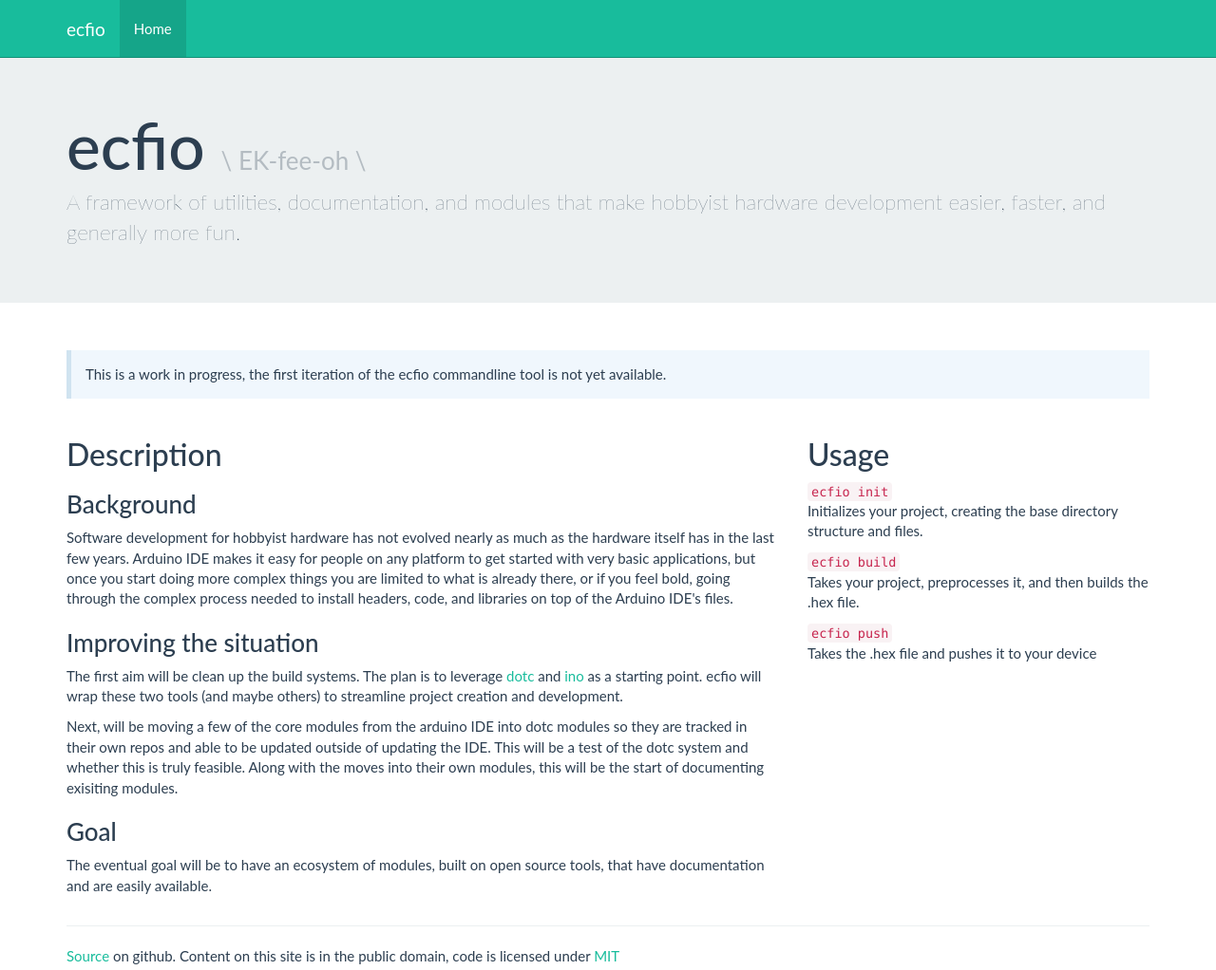
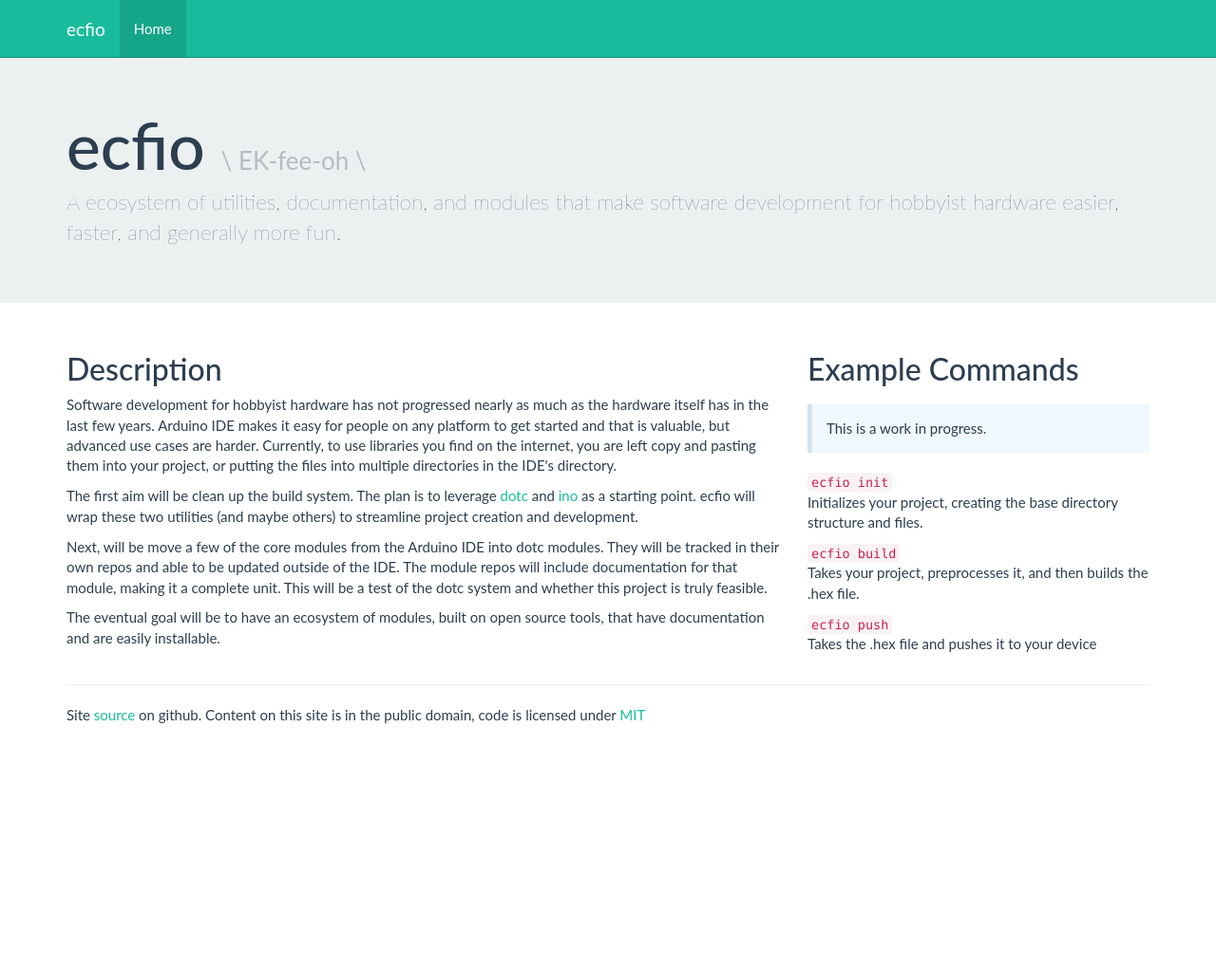
Before and after one commit to wraithan/ecfio-site, a plain HTML site: page index.html in a window 1280 px wide. Shown: the whole page at 95% size. After the commit the page ends 800 px from the top, so only its background shows below. Drawn offline with Linux system fonts and the light colour scheme.

Commit message:
update content

```diff
--- a/index.html
+++ b/index.html
@@ -30,32 +30,47 @@
     <div class="jumbotron">
       <div class="container">
         <h1>ecfio <small>\ EK-fee-oh \</small></h1>
-        <p>A framework of utilities, documentation, and modules that make hobbyist hardware development easier, faster, and generally more fun.</p>
+        <p>A ecosystem of utilities, documentation, and modules that make software development for hobbyist hardware easier, faster, and generally more fun.</p>
       </div>
     </div>
 
     <div class="container">
       <div class="row">
         <div class="col-lg-12">
-          <p class="bs-callout bs-callout-info">This is a work in progress, the first iteration of the ecfio commandline tool is not yet available.</p>
+
         </div>
       </div>
       <div class="row">
         <div class="col-lg-8">
           <h2>Description</h2>
-          <h3>Background</h3>
-          <p>Software development for hobbyist hardware has not evolved nearly as much as the hardware itself has in the last few years. Arduino IDE makes it easy for people on any platform to get started with very basic applications, but once you start doing more complex things you are limited to what is already there, or if you feel bold, going through the complex process needed to install headers, code, and libraries on top of the Arduino IDE's files.</p>
+          <p>
+            Software development for hobbyist hardware has not progressed nearly as much as the hardware itself has in the last few years.
+            Arduino IDE makes it easy for people on any platform to get started and that is valuable, but advanced use cases are harder.
+            Currently, to use libraries you find on the internet, you are left copy and pasting them into your project, or putting the files into multiple directories in the IDE's directory.
+          </p>
 
-          <h3>Improving the situation</h3>
-          <p>The first aim will be clean up the build systems. The plan is to leverage <a href="https://github.com/substack/dotc">dotc</a> and <a href="http://inotool.org">ino</a> as a starting point. ecfio will wrap these two tools (and maybe others) to streamline project creation and development.</p>
+          <p>
+            The first aim will be clean up the build system.
+            The plan is to leverage <a href="https://github.com/substack/dotc">dotc</a> and <a href="http://inotool.org">ino</a> as a starting point.
+            ecfio will wrap these two utilities (and maybe others) to streamline project creation and development.
+          </p>
 
-          <p>Next, will be moving a few of the core modules from the arduino IDE into dotc modules so they are tracked in their own repos and able to be updated outside of updating the IDE. This will be a test of the dotc system and whether this is truly feasible. Along with the moves into their own modules, this will be the start of documenting exisiting modules.</p>
+          <p>
+            Next, will be move a few of the core modules from the Arduino IDE into dotc modules.
+            They will be tracked in their own repos and able to be updated outside of the IDE.
+            The module repos will include documentation for that module, making it a complete unit.
+            This will be a test of the dotc system and whether this project is truly feasible.
+          </p>
 
-          <h3>Goal</h3>
-          <p>The eventual goal will be to have an ecosystem of modules, built on open source tools, that have documentation and are easily available.</p>
+          <p>
+            The eventual goal will be to have an ecosystem of modules, built on open source tools, that have documentation and are easily installable.
+          </p>
         </div>
         <div class="col-lg-4">
-          <h2>Usage</h2>
+          <h2>Example Commands</h2>
+          <p class="bs-callout bs-callout-info">
+            This is a work in progress.
+          </p>
           <code>ecfio init</code>
           <p>Initializes your project, creating the base directory structure and files.</p>
           <code>ecfio build</code>
@@ -65,11 +80,10 @@
         </div>
       </div>
 
-
       <hr>
 
       <footer>
-        <p><a href="https://github.com/wraithan/ecfio-site">Source</a> on github. Content on this site is in the public domain, code is licensed under <a href="http://wraithan.mit-license.org/">MIT</a></p>
+        <p>Site <a href="https://github.com/wraithan/ecfio-site">source</a> on github. Content on this site is in the public domain, code is licensed under <a href="http://wraithan.mit-license.org/">MIT</a></p>
       </footer>
     </div>
   </body>
```
